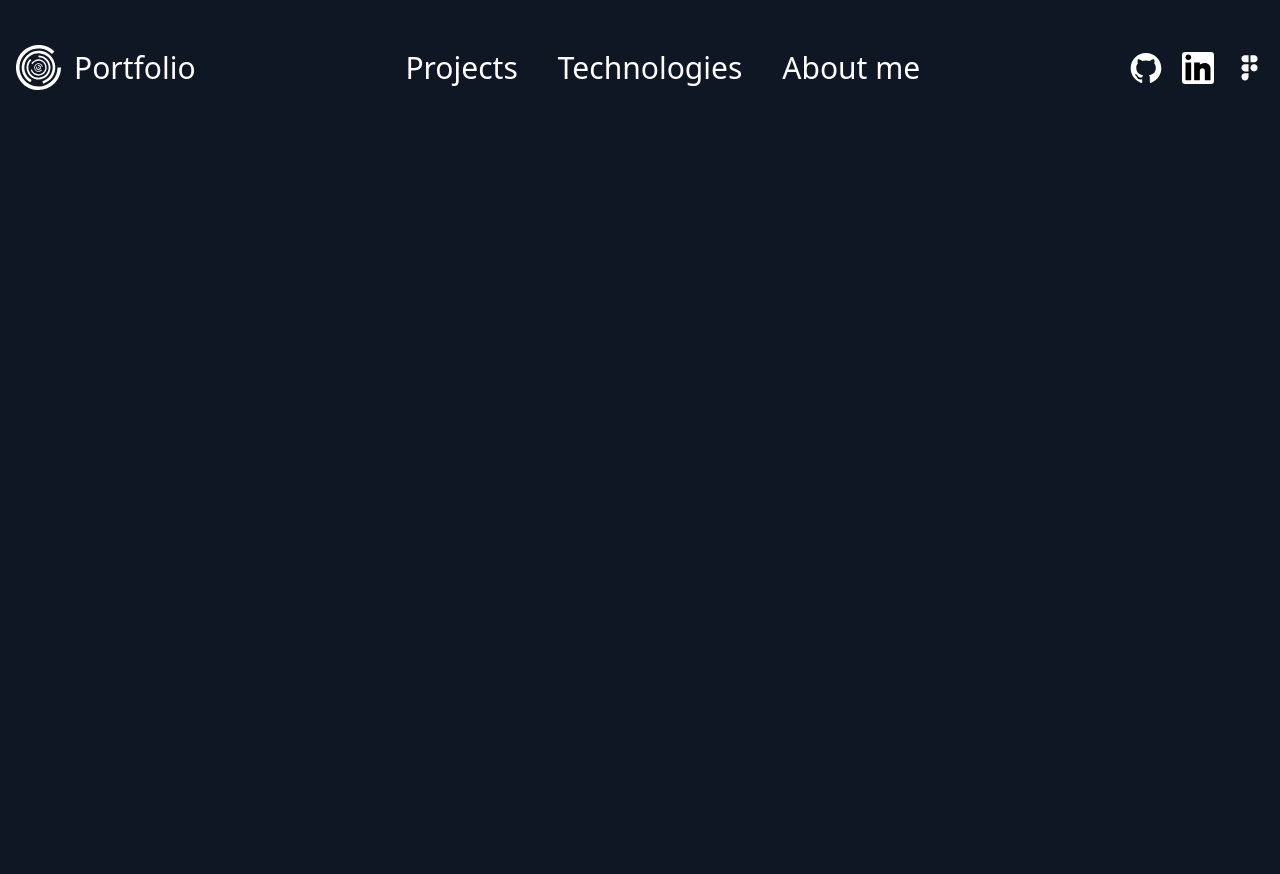
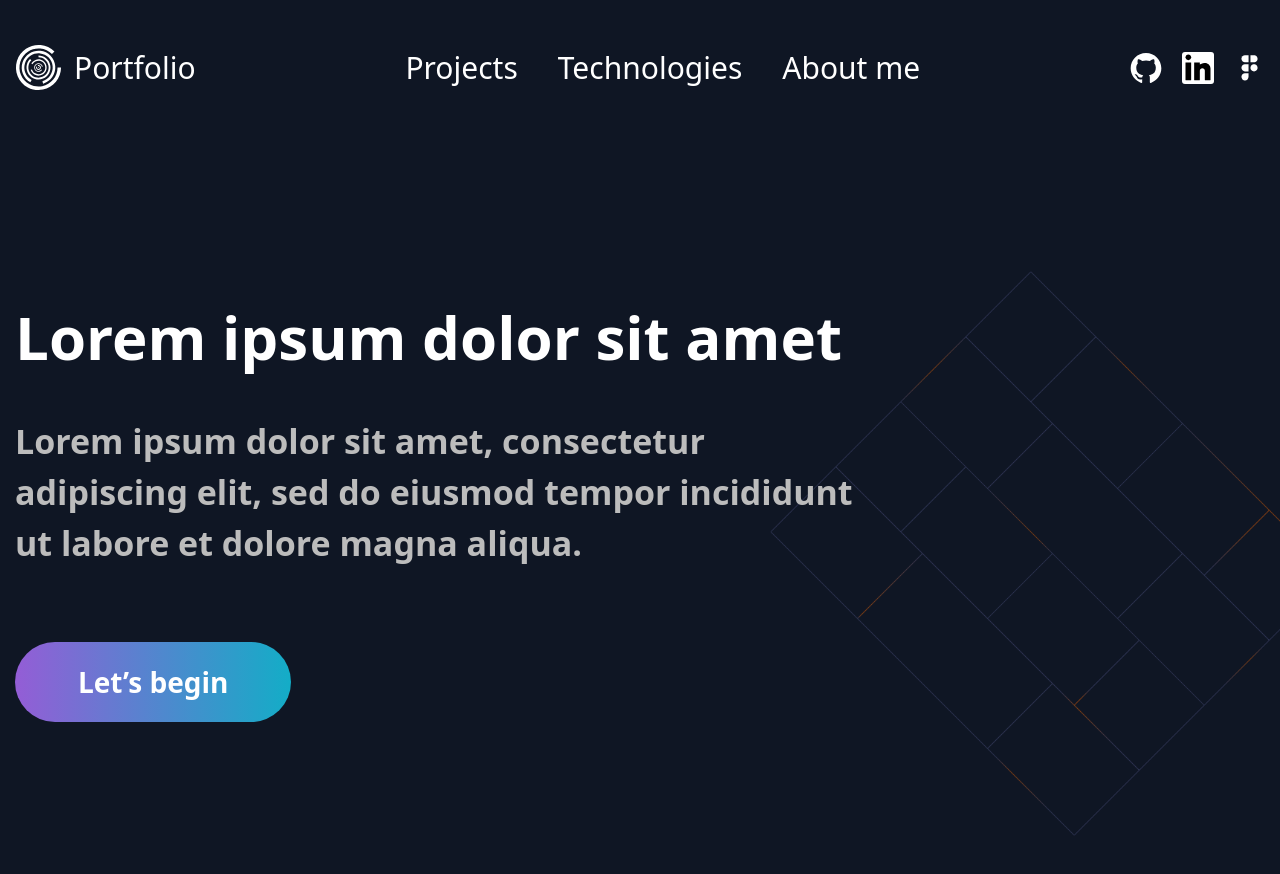
Before and after one commit to Muslima-coder/8-dars.vite, a React (Vite) app: page / in a window 1280 px wide. Shown: the top 874 px of the page. Before the commit the page ends 800 px from the top, so only its background shows below. Built offline with nearby package versions, Linux system fonts and the light colour scheme.

Commit message:
update commit

```diff
--- a/src/App.jsx
+++ b/src/App.jsx
@@ -17,12 +17,7 @@ function App(){
 return(
 <>
 <Header/>
-{/* <Hero/>
-<Projects/>
-<Technologies/>
-<Additional/>
-<AboutMe/>
-<Footer/> */}
+<Hero/>
 </>
  )
 }
--- a/src/index.css
+++ b/src/index.css
@@ -50,6 +50,7 @@
   background-size: 510px;
 }
 
+
 .html{
   background: linear-gradient(270deg, #13ADC7 0%, #6978D1 66.67%, #945DD6 100%);
 }
--- a/src/modules/Header.jsx
+++ b/src/modules/Header.jsx
@@ -6,7 +6,7 @@ function Header(){
   const navList = ["Projects", "Technologies", "About me"]
       return(
         <header>
-            <div className="containers">
+            <div className="containers px-5 sm:px-0">
              <div className=" py-[44px] flex justify-between items-center">
                <a className="flex gap-[12px] items-center" href="/">
                  <img src={Logo} alt="site logo" width={47} height={47}/>
--- a/src/modules/Hero.jsx
+++ b/src/modules/Hero.jsx
@@ -4,9 +4,9 @@ import Text from "../components/Text"
 
 function Hero(){
     return(
-        <section className="hero-section pt-[157px] pb-[250px]">
+        <section className="hero-section py-[100px]  sm:pt-[157px] sm:pb-[250px]">
             <div className="containers">
-            <div className="w-[850px]">
+            <div className="sm:w-[850px] sm:mx-0 sm:text-start text-center mx-auto w-[500px] ">
             <Heading title={"Lorem ipsum dolor sit amet"}/>
             <Text title={"Lorem ipsum dolor sit amet, consectetur adipiscing elit, sed do eiusmod tempor incididunt ut labore et dolore magna aliqua."}/>
             <Button title={"Let’s begin"}/>
```
